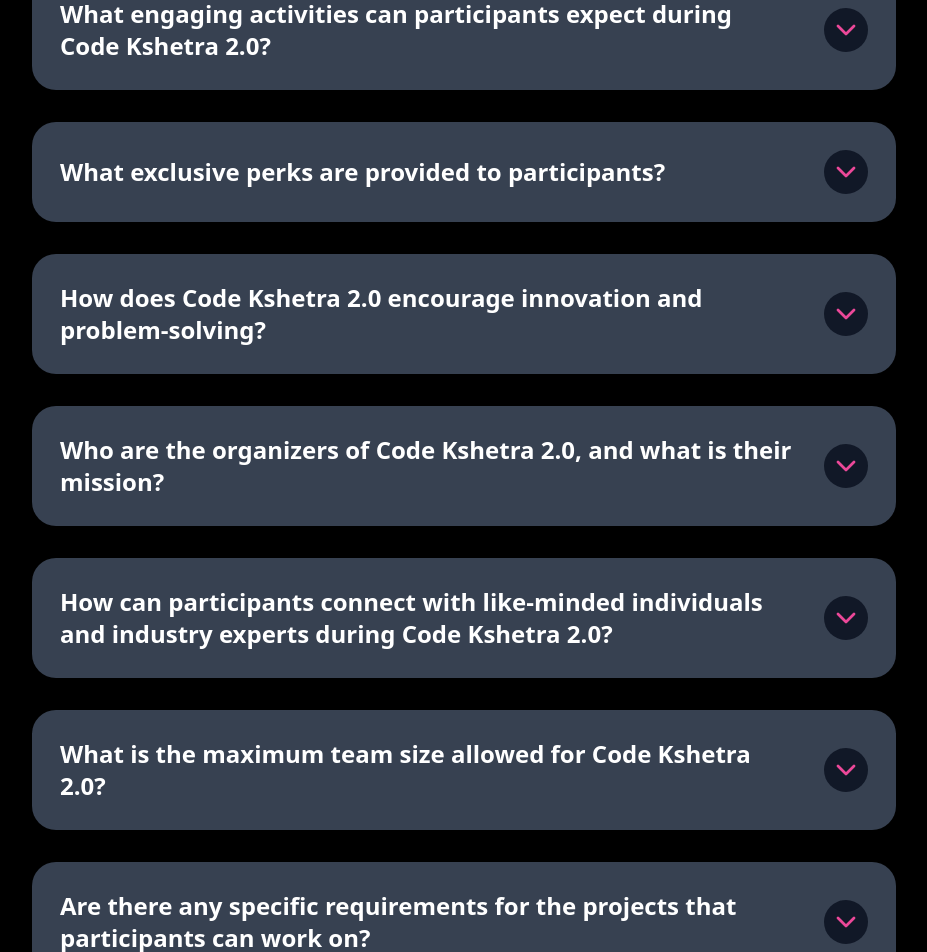
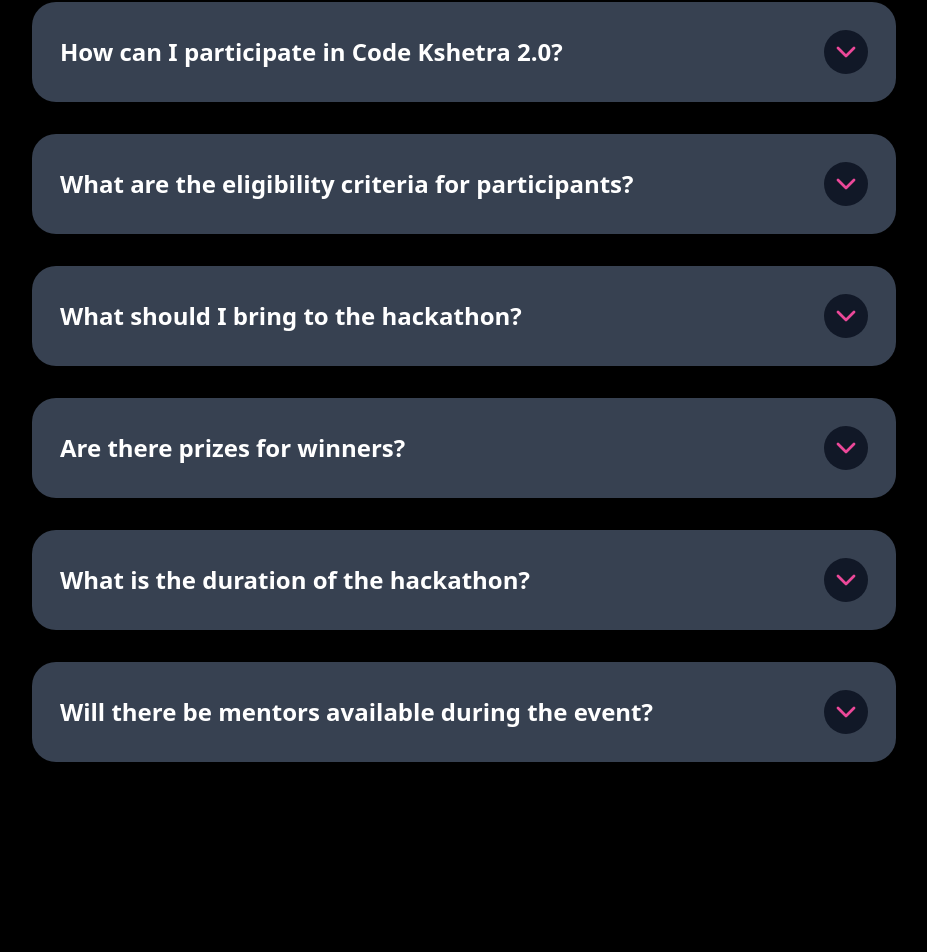
Before and after one commit to THEGAMECHANGER416/CodeKshetra2.0, a React (Vite) app: page / in a window 1280 px wide. Shown: the part 4602-5554 px from the top of the page, without its empty margins (176-1103 px from the left). Built offline with nearby package versions, Linux system fonts and the light colour scheme.

Commit message:
Updated Changes in FAQ

```diff
--- a/src/components/custom/FAQ.tsx
+++ b/src/components/custom/FAQ.tsx
@@ -3,56 +3,48 @@
 import { useState } from "react";
 import { ChevronDown } from "lucide-react";
 
-const faqs = [
+// Define the interface for FAQ items
+interface FAQ {
+  question: string;
+  answer: string;
+}
+
+// Define the faqs array with the FAQ type
+const faqs: FAQ[] = [
   {
     question: "What is Code Kshetra 2.0 and what makes it unique?",
     answer:
       "Code Kshetra 2.0 is a groundbreaking hackathon jointly organized by JIMS Sector-5 Rohini and Geek Room. It provides a unique experience, redefining the boundaries of creativity and technology, transcending conventional hackathons.",
   },
   {
-    question: "When and where is Code Kshetra 2025 taking place?",
+    question: "How can I participate in Code Kshetra 2.0?",
     answer:
-      "Code Kshetra 2025 is an offline event scheduled for 14th-15th February. The venue is JIMS Sector-5 Rohini, near Rithala Metro Station . It's a 36-hour hackathon that promises an immersive experience in tech innovation.",
+      "You can register on our official website. After registration, you will receive further instructions via email.",
   },
   {
-    question: "What engaging activities can participants expect during Code Kshetra 2.0?",
+    question: "What are the eligibility criteria for participants?",
     answer:
-      "Code Kshetra 2.0 features live project presentations, idea pitching, judging by esteemed panels, and a fun and games round with prizes to keep participants engaged throughout the hackathon.",
+      "Participants must be students currently enrolled in a college or university. All skill levels are welcome.",
   },
   {
-    question: "What exclusive perks are provided to participants?",
+    question: "What should I bring to the hackathon?",
     answer:
-      "Participants at Code Kshetra 2.0 enjoy exclusive perks, including free swags, networking opportunities with industry experts, goodies, accommodation, meals, and much more, enhancing their overall experience.",
+      "Bring your laptop, charger, any necessary software tools, and a collaborative spirit. Food and drinks will be provided.",
   },
   {
-    question: "How does Code Kshetra 2.0 encourage innovation and problem-solving?",
+    question: "Are there prizes for winners?",
     answer:
-      "Code Kshetra 2.0 challenges participants to push their boundaries and foster inventive solutions to real-world issues. It celebrates the union of innovation and technology, providing a platform for participants to showcase their skills.",
+      "Yes, there are exciting prizes for the top teams, including cash rewards, mentorship opportunities, and tech gadgets.",
   },
   {
-    question: "Who are the organizers of Code Kshetra 2.0, and what is their mission?",
+    question: "What is the duration of the hackathon?",
     answer:
-      "Code Kshetra 2.0 is hosted by the collaborative efforts of JIMS Sector-5 Rohini and Geek Room. Their mission is to provide a platform for tech enthusiasts to showcase their skills and amplify their potential through an exciting blend of competition, learning, and groundbreaking innovation.",
+      "The hackathon will last for 48 hours, starting from [start date] to [end date]. Participants are encouraged to work around the clock!",
   },
   {
-    question: "How can participants connect with like-minded individuals and industry experts during Code Kshetra 2.0?",
+    question: "Will there be mentors available during the event?",
     answer:
-      "Participants can connect with like-minded individuals and industry experts through networking sessions, project collaborations, and various interactive opportunities provided during Code Kshetra 2.0. It's a unique chance to learn, compete, and establish valuable connections.",
-  },
-  {
-    question: "What is the maximum team size allowed for Code Kshetra 2.0?",
-    answer:
-      "The maximum team size allowed for Code Kshetra 2.0 is 4 members. Participants can form teams with a minimum of 1 member and a maximum of 4 members.",
-  },
-  {
-    question: "Are there any specific requirements for the projects that participants can work on?",
-    answer:
-      "Participants in Code Kshetra 2.0 have the flexibility to choose the type of projects they want to work on. There are no specific requirements, allowing participants to showcase their creativity and skills by working on innovative solutions to real-world issues.",
-  },
-  {
-    question: "What should I bring to Code Kshetra 2.0, and what will be provided by the organizers?",
-    answer:
-      "Participants are encouraged to bring their laptops and any specific tools or hardware they may need for coding. Organizers will provide the necessary infrastructure, but participants should ensure they have everything they need for a successful hacking experience.",
+      "Absolutely! We will have industry experts and mentors available to guide participants throughout the hackathon.",
   },
 ];
 
@@ -64,8 +56,8 @@
   };
 
   return (
-    <div className="max-w-4xl mx-auto px-4 py-16 ">
-      <h2 className="text-6xl font-extrabold text-center text-pink-500 mb-16">
+    <div className="max-w-4xl mx-auto px-4 py-16">
+      <h2 className="md:text-[12rem] font-bebas text-6xl text-pink font-bold mb-[4rem] md:mb-[6rem] text-center">
         FAQS
       </h2>
       <div className="space-y-8">
@@ -88,11 +80,15 @@
                 </div>
               </button>
             </div>
-            {expandedIndex === index && (
-              <div className="mt-3 bg-gray-600 bg-opacity-40 rounded-3xl p-7 shadow-lg">
+            <div
+              className={`overflow-hidden transition-all duration-700 ease-in-out ${
+                expandedIndex === index ? "max-h-52 opacity-100 scale-100" : "max-h-0 opacity-0 scale-95"
+              }`}
+            >
+              <div className="mt-3 bg-gray-600 bg-opacity-40 rounded-3xl p-7 shadow-lg transform transition-all duration-700 ease-in-out">
                 <p className="text-white text-xl font-semibold">{faq.answer}</p>
               </div>
-            )}
+            </div>
           </div>
         ))}
       </div>
--- a/tailwind.config.js
+++ b/tailwind.config.js
@@ -14,23 +14,23 @@
       },
       colors: {
         primary: {
-          DEFAULT: "#2C1E36", // Use your hex value here
+          DEFAULT: "#2C1E36",
           foreground: "hsl(var(--primary-foreground))",
         },
         secondary: {
-          DEFAULT: "#FF32F4", // Hex value for secondary
+          DEFAULT: "#FF32F4",
           foreground: "hsl(var(--secondary-foreground))",
         },
         accent: {
-          DEFAULT: "#FF530A", // Fix the typo
+          DEFAULT: "#FF530A",
           foreground: "hsl(var(--accent-foreground))",
         },
         purple: {
-          DEFAULT: "#6319BE", // Fix the typo
+          DEFAULT: "#6319BE",
           foreground: "hsl(var(--purple-foreground))",
         },
         pink: {
-          DEFAULT: "#da39ae", // Fix the typo
+          DEFAULT: "#da39ae",
           foreground: "hsl(var(--pink-foreground))",
         },
         background: "#000000",
@@ -62,6 +62,15 @@
           5: "hsl(var(--chart-5))",
         },
       },
+      animation: {
+        fadeInScale: 'fadeInScale 0.3s ease-in-out forwards',
+      },
+      keyframes: {
+        fadeInScale: {
+          '0%': { opacity: '0', transform: 'scale(0.95)' },
+          '100%': { opacity: '1', transform: 'scale(1)' },
+        },
+      },
     },
   },
   variants: {
```
Also changed, not shown: 1 other file (tests, documents, lock files or other folders).
